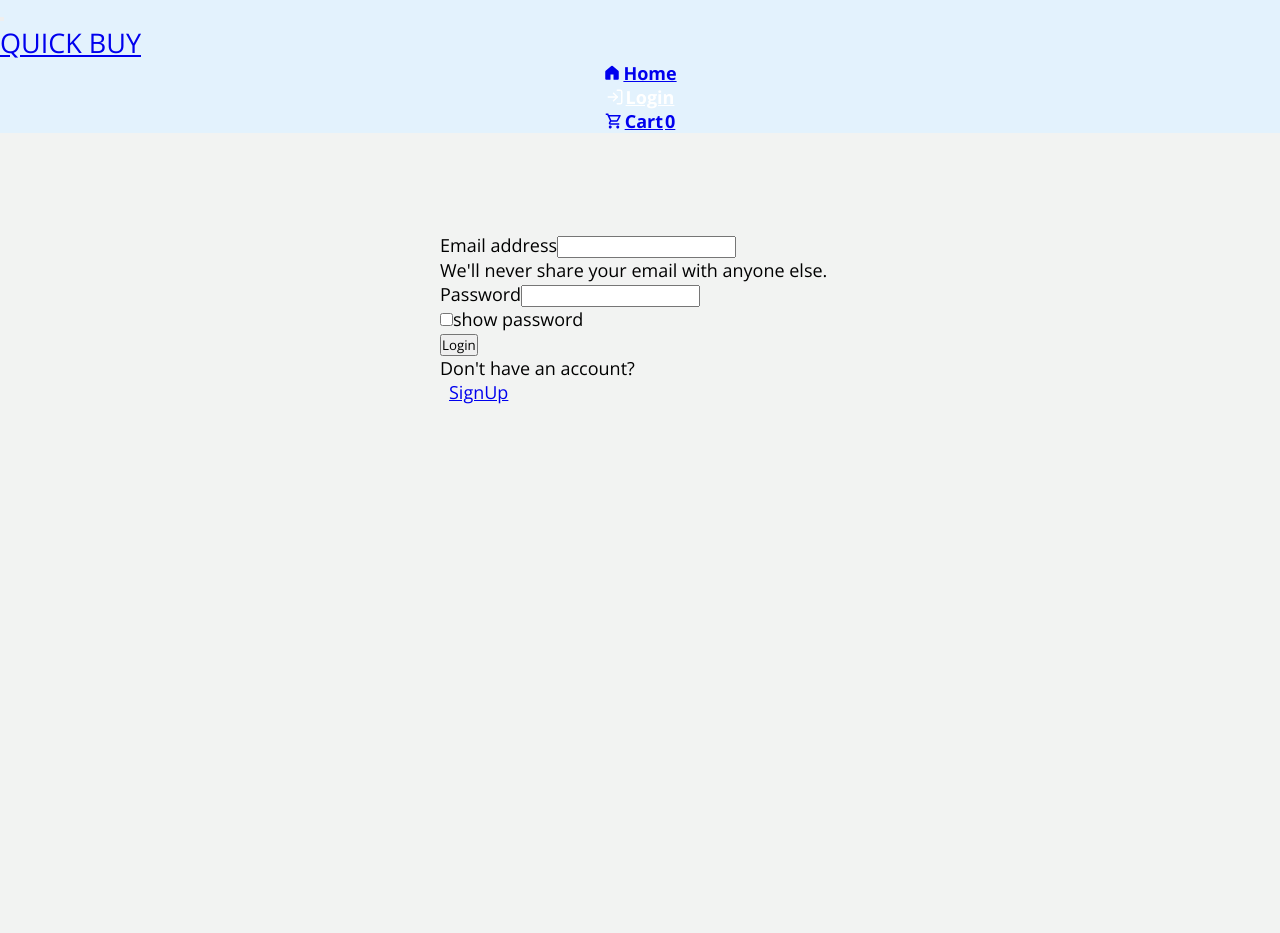
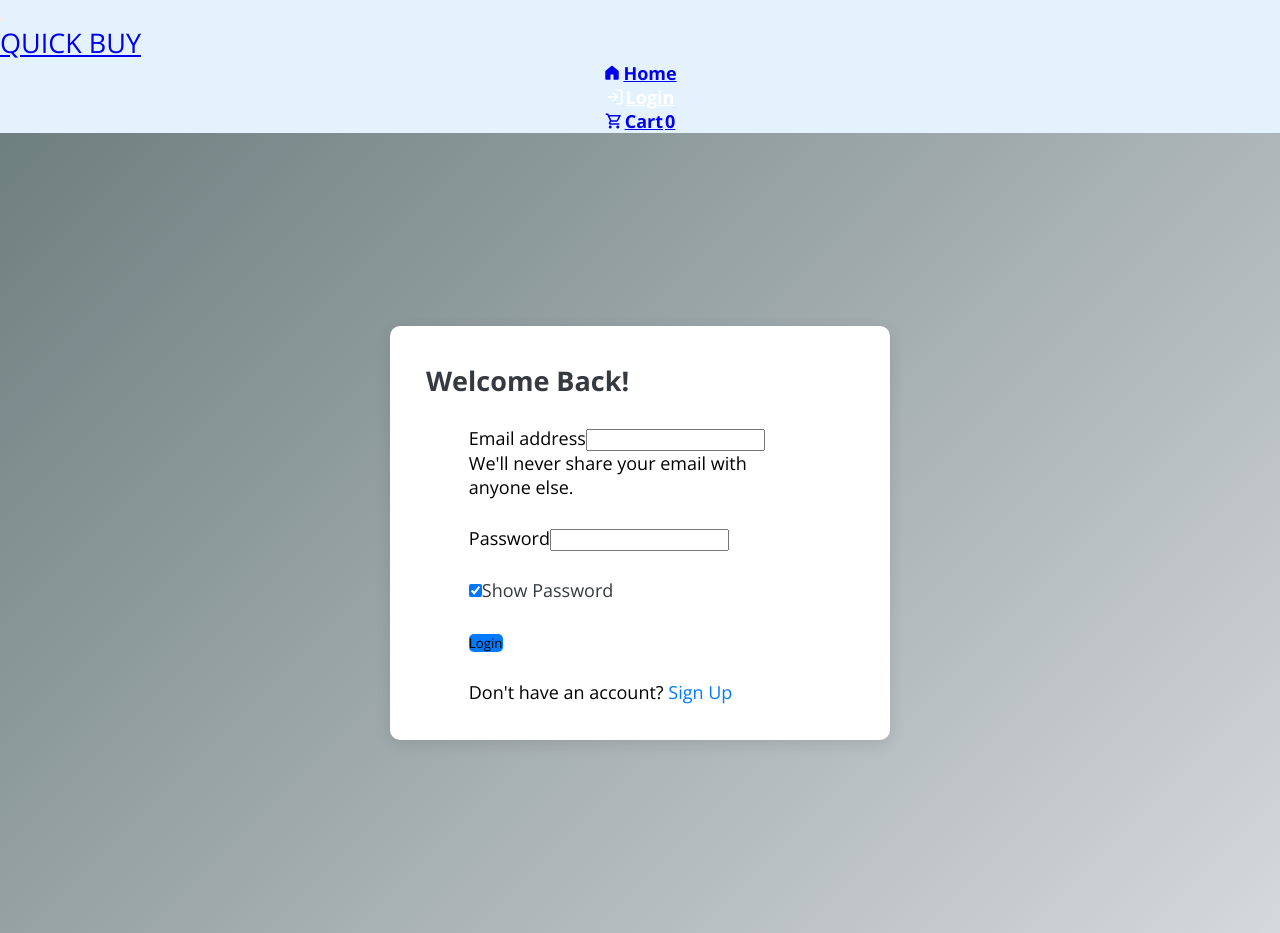
Before and after one commit to Saketh-24/QuickBuy, a React (Create React App) app in the folder client/: page /login in a window 1280 px wide. Before the commit the page ends 800 px from the top, so only its background shows below. Built offline with nearby package versions, Linux system fonts and the light colour scheme; the HTML template or start-up script is replaced by a standard one.

Commit message:
UI changes for Auth Pages

```diff
--- /dev/null
+++ b/client/src/pages/Auth/Login.css
@@ -0,0 +1,37 @@
+body {
+  background-color: #f8f9fa; /* Light background color */
+}
+
+.login-page {
+  display: flex;
+  align-items: center;
+  justify-content: center;
+  height: 100vh; /* Full height */
+  background: linear-gradient(
+    135deg,
+    #6e7f80 0%,
+    #d5d8dc 100%
+  ); /* Gradient background */
+}
+
+.login-container {
+  background: white; /* White background for form */
+  padding: 2rem;
+  border-radius: 10px; /* Rounded corners */
+  box-shadow: 0 4px 15px rgba(0, 0, 0, 0.1); /* Subtle shadow */
+  width: 500px; /* Fixed width */
+}
+
+.login-container h2 {
+  margin-bottom: 1.5rem; /* Spacing below heading */
+  color: #343a40; /* Darker text color */
+}
+
+.signup-link {
+  color: #007bff; /* Bootstrap primary color */
+  text-decoration: none;
+}
+
+.signup-link:hover {
+  text-decoration: underline; /* Underline on hover */
+}
--- a/client/src/pages/Auth/Login.js
+++ b/client/src/pages/Auth/Login.js
@@ -4,17 +4,17 @@ import "react-toastify/dist/ReactToastify.css";
 import axios from "axios";
 import { Link, useNavigate } from "react-router-dom";
 import { useAuth } from "../../context/Auth/AuthContext";
+import "./Login.css"; // Create a CSS file for custom styles
 
 const Login = () => {
   const [email, setEmail] = useState("");
   const [password, setPassword] = useState("");
-  const [checked, setchecked] = useState(true);
+  const [checked, setChecked] = useState(true);
   const navigate = useNavigate();
   const [Auth, setAuth] = useAuth();
 
   const handleCheckbox = () => {
-    if (checked) setchecked(false);
-    else setchecked(true);
+    setChecked(!checked);
   };
 
   const handleLogin = async (e) => {
@@ -41,24 +41,21 @@ const Login = () => {
         });
         localStorage.setItem("auth", JSON.stringify(response.data));
         const cartItems = JSON.parse(localStorage.getItem("cart"));
-
-        if (Array.isArray(cartItems) && cartItems.length > 0) {
-          navigate("/cart");
-        } else {
-          navigate("/");
-        }
+        navigate(cartItems?.length > 0 ? "/cart" : "/");
       } else {
         toast.error(response.data.message, { autoClose: 1200 });
       }
     } catch (error) {
       console.log(error);
-      toast.error("Something Wrong", { autoClose: 1200 });
+      toast.error("Something went wrong", { autoClose: 1200 });
     }
   };
 
   return (
-    <div className="LoginPage">
-      <form onSubmit={handleLogin}>
+    <div className="login-page">
+      <div className="login-container">
+        <h2 className="text-center">Welcome Back!</h2>
+        <form onSubmit={handleLogin} className="login-form">
           <div className="mb-3">
             <label htmlFor="email" className="form-label">
               Email address
@@ -69,7 +66,6 @@ const Login = () => {
               className="form-control"
               onChange={(e) => setEmail(e.target.value)}
               id="email"
-            aria-describedby="emailHelp"
               required
             />
             <div id="emailHelp" className="form-text">
@@ -94,13 +90,13 @@ const Login = () => {
               onChange={handleCheckbox}
               type="checkbox"
               className="form-check-input"
-            id="exampleCheck1"
+              id="showPassword"
+              checked={checked}
             />
-          <label className="form-check-label" htmlFor="exampleCheck1">
-            show password
+            <label className="form-check-label" htmlFor="showPassword">
+              Show Password
             </label>
           </div>
-
           <div className="d-flex justify-content-center mb-3">
             <button type="submit" className="btn btn-primary w-100">
               Login
@@ -108,11 +104,13 @@ const Login = () => {
           </div>
           <div className="text-center">
             <span>Don't have an account?</span>
-          <div className="d-inline" style={{ marginLeft: "0.5rem" }}>
-            <Link to="/register">SignUp</Link>
-          </div>
+            <Link to="/register" className="signup-link">
+              {" "}
+              Sign Up
+            </Link>
           </div>
         </form>
+      </div>
     </div>
   );
 };
--- /dev/null
+++ b/client/src/pages/Auth/SignUp.css
@@ -0,0 +1,57 @@
+body {
+  background-color: #f8f9fa; /* Light background color */
+}
+
+.signup-page {
+  display: flex;
+  align-items: center;
+  justify-content: center;
+  height: 100%; /* Full height */
+  background: linear-gradient(
+    135deg,
+    #6e7f80 0%,
+    #d5d8dc 100%
+  ); /* Gradient background */
+}
+
+.signup-container {
+  background: white; /* White background for form */
+  margin: 20px 0px;
+  padding: 1rem;
+  border-radius: 10px; /* Rounded corners */
+  box-shadow: 0 4px 15px rgba(0, 0, 0, 0.1); /* Subtle shadow */
+  width: 600px; /* Fixed width */
+}
+
+.signup-container h3 {
+  margin-bottom: 1.5rem; /* Spacing below heading */
+  color: #343a40; /* Darker text color */
+}
+
+.form-check-label {
+  color: #343a40; /* Darker text color for checkbox label */
+}
+
+.btn-primary {
+  background-color: #007bff; /* Bootstrap primary color */
+  border: none; /* Remove default border */
+  border-radius: 5px; /* Rounded corners for buttons */
+  transition: background-color 0.3s; /* Smooth transition for hover state */
+}
+
+.btn-primary:hover {
+  background-color: #0056b3; /* Darker blue on hover */
+}
+
+.mb-3 {
+  margin-bottom: 1.5rem; /* Consistent bottom margin for spacing */
+}
+
+.signup-link {
+  color: #007bff; /* Bootstrap primary color */
+  text-decoration: none;
+}
+
+.signup-link:hover {
+  text-decoration: underline; /* Underline on hover */
+}
--- a/client/src/pages/Auth/SignUp.js
+++ b/client/src/pages/Auth/SignUp.js
@@ -3,19 +3,19 @@ import { toast } from "react-toastify";
 import "react-toastify/dist/ReactToastify.css";
 import axios from "axios";
 import { useNavigate } from "react-router-dom";
+import "./SignUp.css"; // Import the CSS file
 
 const SignUp = () => {
   const [name, setName] = useState("");
   const [email, setEmail] = useState("");
   const [password, setPassword] = useState("");
-  const [checked, setchecked] = useState(true);
+  const [checked, setChecked] = useState(true);
   const [mobile, setMobile] = useState("");
   const [address, setAddress] = useState("");
   const navigate = useNavigate();
 
   const handleCheckbox = () => {
-    if (checked) setchecked(false);
-    else setchecked(true);
+    setChecked(!checked);
   };
 
   const handleSignup = async (e) => {
@@ -33,12 +33,14 @@ const SignUp = () => {
       }
     } catch (error) {
       console.log(error);
-      toast.error("Something Wrong", { autoClose: 1200 });
+      toast.error("Something went wrong", { autoClose: 1200 });
     }
   };
 
   return (
-    <div className="SignUpPage">
+    <div className="signup-page">
+      <div className="signup-container">
+        <h3 className="text-center">Sign Up</h3>
         <form onSubmit={handleSignup}>
           <div className="mb-3">
             <label htmlFor="fullname" className="form-label">
@@ -81,7 +83,7 @@ const SignUp = () => {
           </div>
           <div className="mb-3">
             <label htmlFor="mobile" className="form-label">
-            mobile
+              Mobile
             </label>
             <input
               value={mobile}
@@ -98,7 +100,6 @@ const SignUp = () => {
             <textarea
               value={address}
               onChange={(e) => setAddress(e.target.value)}
-            type="text"
               className="form-control"
               id="address"
               required
@@ -109,19 +110,19 @@ const SignUp = () => {
               onChange={handleCheckbox}
               type="checkbox"
               className="form-check-input"
-            id="exampleCheck1"
+              id="showPassword"
             />
-          <label className="form-check-label" htmlFor="exampleCheck1">
-            show password
+            <label className="form-check-label" htmlFor="showPassword">
+              Show password
             </label>
           </div>
-
           <div className="d-flex justify-content-center mb-3">
             <button type="submit" className="btn btn-primary w-100">
-            SignUp
+              Sign Up
             </button>
           </div>
         </form>
+      </div>
     </div>
   );
 };
```
Lines whose indentation alone changed are shown as unchanged.
